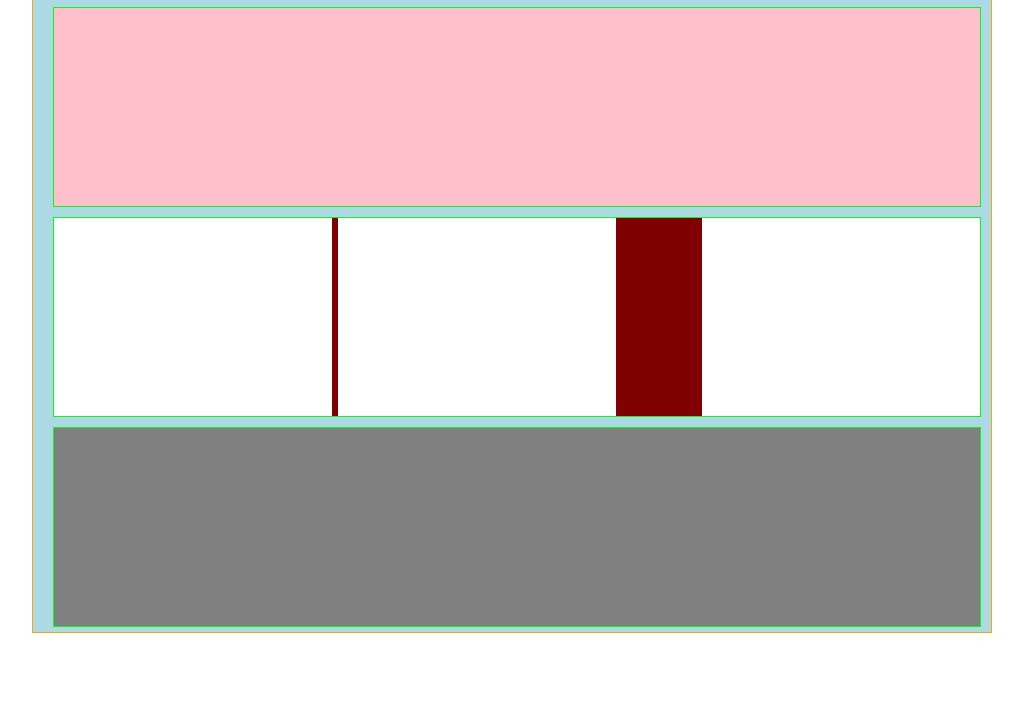
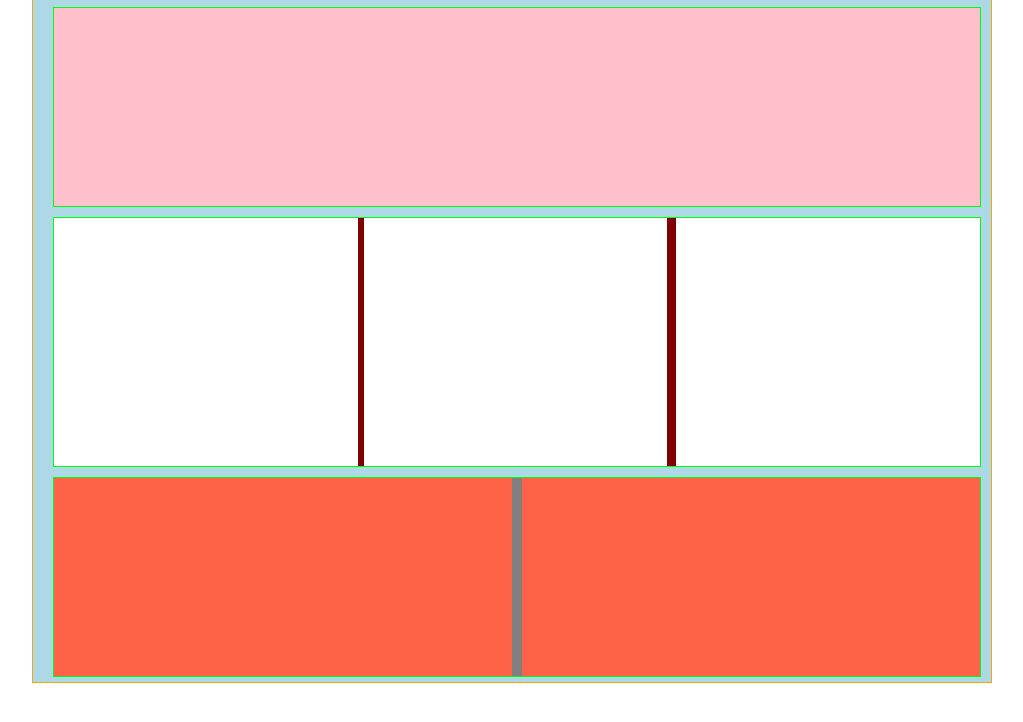
Before and after one commit to gracielundell/css-week-3-code-review, a plain HTML site: page index.html in a window 1280 px wide. Shown: the part 446-1168 px from the top of the page, without its empty margins (128-1151 px from the left). Before the commit the page ends 1129 px from the top, so only its background shows below. Drawn offline with nearby package versions, Linux system fonts and the light colour scheme.

Commit message:
Style row four

```diff
--- a/index.html
+++ b/index.html
@@ -15,26 +15,28 @@
         <a href="#">about</a>
         <span>Interior Rewilding</span>
         <a href="#">contact</a>
-        <a href="#">projects</a>
+        <a href="#">comment</a>
+        <!-- <a href="#">projects</a> -->
+
       </nav>
     </header>
 
     <div class="container">
       <div class="row one col-xs-12">
-        <div class="left col-xs-12 col-md-4">
+        <div class="top col-xs-12 col-md-4">
 
         </div>
-        <div class="right col-xs-12 col-md-8">
+        <div class="top col-xs-12 col-md-8">
 
         </div>
+      </div> <!-- end row one -->
 
-      </div> <!-- end top row -->
       <div class="row two col-xs-12">
         <div class="wide">
 
         </div>
+      </div> <!-- end row two -->
 
-      </div> <!-- end row two -->
       <div class="row three col-xs-12">
         <div class="left col-xs-12 col-md-4">
 
@@ -45,14 +47,17 @@
         <div class="right col-xs-12 col-md-4">
 
         </div>
+      </div> <!-- end row three -->
 
-      </div> <!-- end 3rd row -->
       <div class="row four col-xs-12">
-        <div class="wide">
+        <div class="left col-xs-12 col-md-6">
 
         </div>
+        <div class="right col-xs-12 col-md-6">
 
-      </div> <!-- end row two -->
+        </div>
+      </div> <!-- end row four -->
+
     </div> <!-- end container -->
 
   </body>
--- a/scss/layout/_rowFour.scss
+++ b/scss/layout/_rowFour.scss
@@ -3,4 +3,19 @@
   border: 1px solid lime;
   margin: 5px;
   height: 200px;
+  padding: 0px;
+  .col-md-6 {
+    height: 198px;
+    background: tomato;
+    width: 49.5%;
+  }
 }
+.right {
+  float: right;
+  margin-right: 0px;
+}
+
+.left {
+  float: left;
+  margin-left: 0px;
+}
--- a/scss/layout/_rowThree.scss
+++ b/scss/layout/_rowThree.scss
@@ -2,19 +2,18 @@
   background: maroon;
   border: 1px solid lime;
   margin: 5px;
-  height: 200px;
+  height: 250px;
   padding: 0px;
   .col-md-4 {
     margin: 0 3px;
-    width: 278px;
-    height: 198px;
+    width: 32.8%;
+    height: 248px;
     background: white;
   }
   .left {
     margin-left: 0px;
   }
   .right {
-    margin: 0px;
-    float: right;
+    margin-right: 0px;
   }
 }
```
Also changed, not shown: css/application.css, 1 other file.
